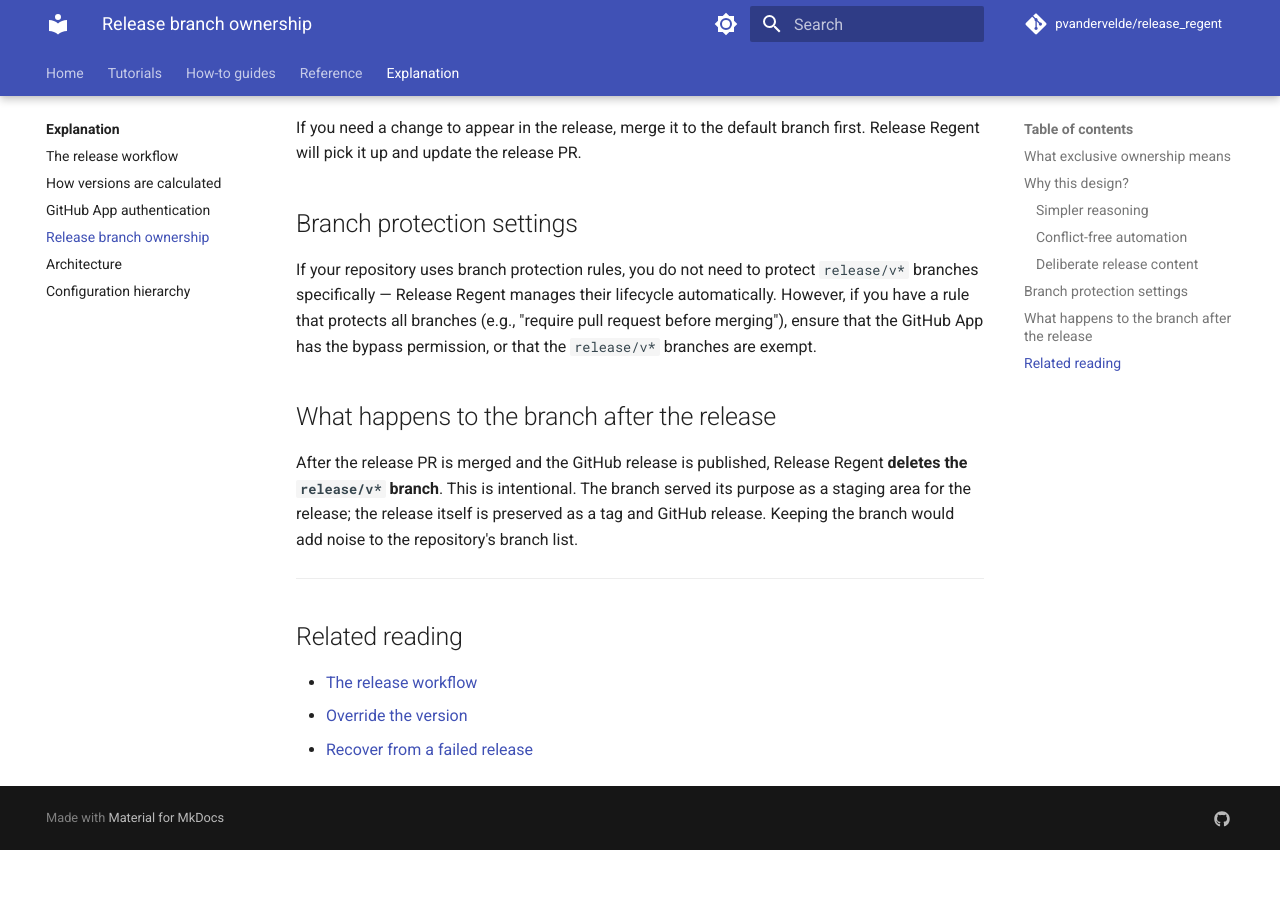
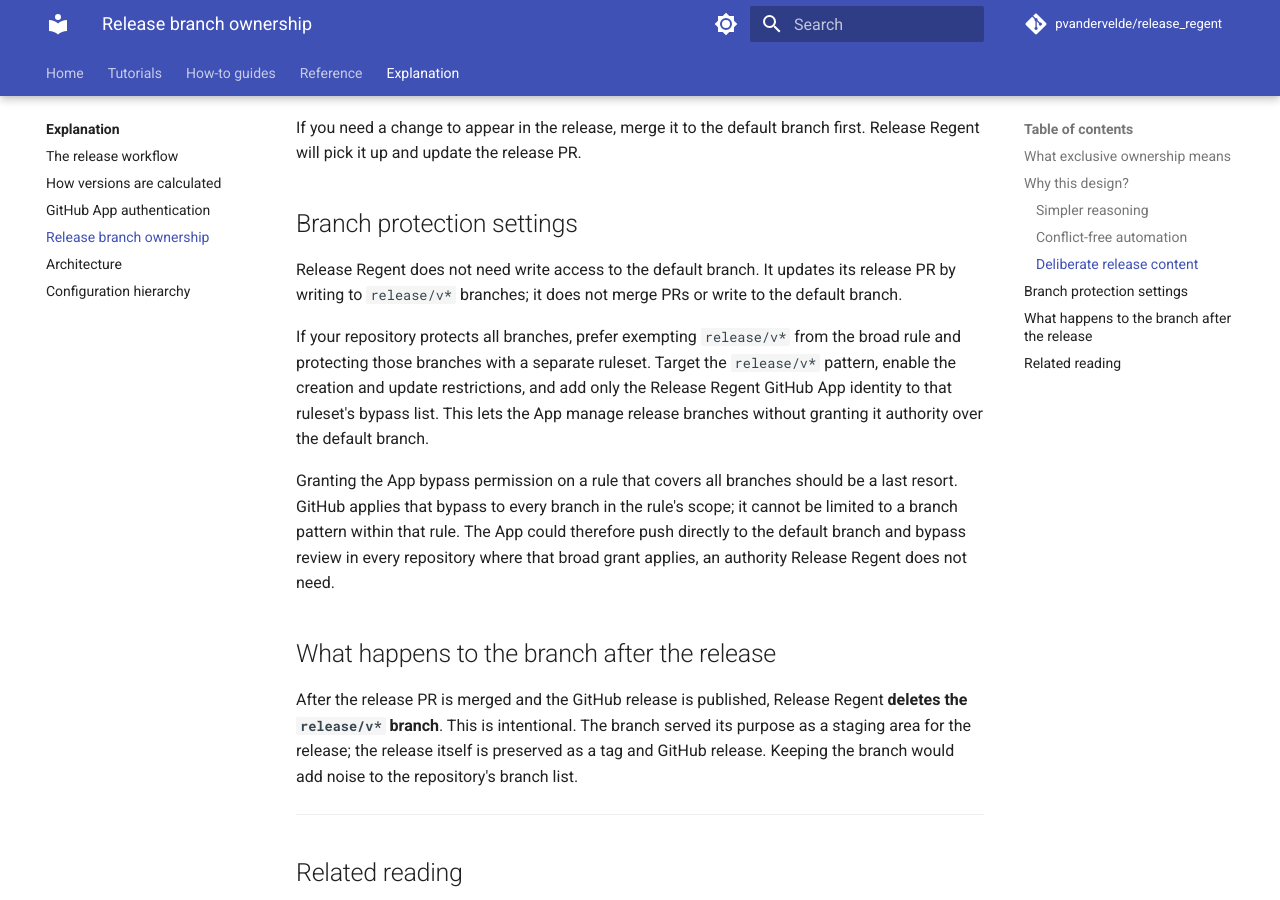
Before and after one commit to pvandervelde/release_regent, an MkDocs documentation site: the page built from docs/user/explanation/release-branch-ownership.md, in a window 1280 px wide and 900 px high, scrolled down 1124 px. Built offline with MkDocs 1.6.1 and Material for MkDocs 9.7.7, drawn with Linux system fonts in a browser that asks for light colours; comment, search, counter and statistics services are not loaded; before the commit the page ends 1974 px from its top, so only the background shows below that.

Commit message:
docs(user): clarify release branch protection rules
Co-authored-by: copilot-swe-agent[bot] <198982749+Copilot@users.noreply.github.com>

```diff
--- a/docs/user/explanation/release-branch-ownership.md
+++ b/docs/user/explanation/release-branch-ownership.md
@@ -50,10 +50,20 @@ Regent will pick it up and update the release PR.
 
 ## Branch protection settings
 
-If your repository uses branch protection rules, you do not need to protect `release/v*`
-branches specifically — Release Regent manages their lifecycle automatically. However, if you
-have a rule that protects all branches (e.g., "require pull request before merging"), ensure
-that the GitHub App has the bypass permission, or that the `release/v*` branches are exempt.
+Release Regent does not need write access to the default branch. It updates its release PR by
+writing to `release/v*` branches; it does not merge PRs or write to the default branch.
+
+If your repository protects all branches, prefer exempting `release/v*` from the broad rule
+and protecting those branches with a separate ruleset. Target the `release/v*` pattern, enable
+the creation and update restrictions, and add only the Release Regent GitHub App identity to
+that ruleset's bypass list. This lets the App manage release branches without granting it
+authority over the default branch.
+
+Granting the App bypass permission on a rule that covers all branches should be a last resort.
+GitHub applies that bypass to every branch in the rule's scope; it cannot be limited to a
+branch pattern within that rule. The App could therefore push directly to the default branch
+and bypass review in every repository where that broad grant applies, an authority Release
+Regent does not need.
 
 ## What happens to the branch after the release
 
```
